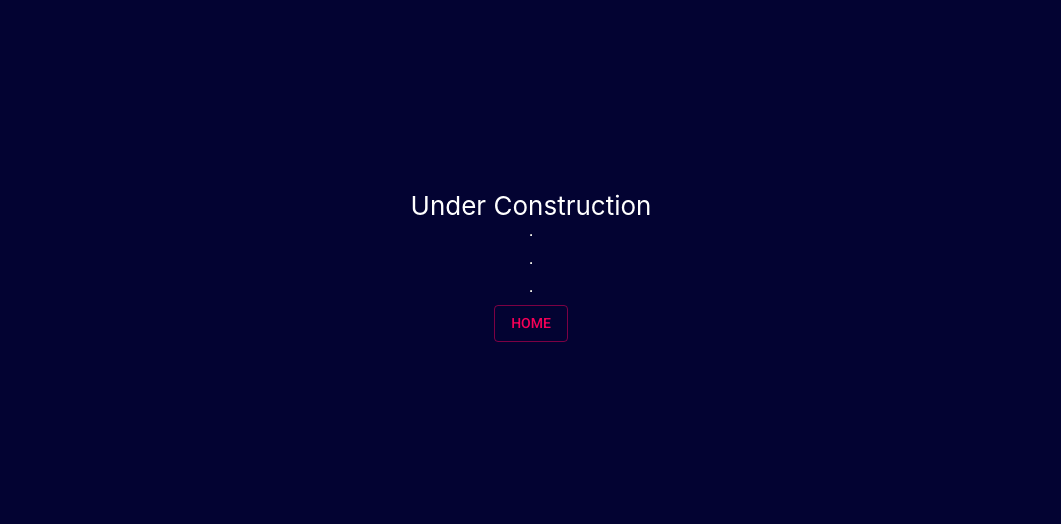
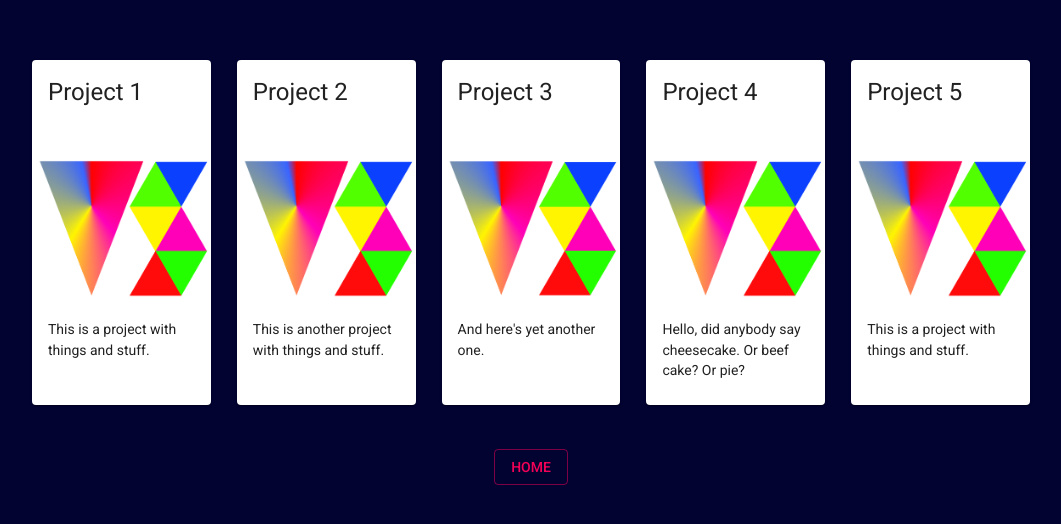
Before and after one commit to vaithschmitz/vaith.dev, a React (Create React App) app: page /projects in a window 1280 px wide. Shown: the part 134-658 px from the top of the page, without its empty margins (109-1170 px from the left). Built offline with nearby package versions, Linux system fonts and the light colour scheme.

Commit message:
added project cards

```diff
--- a/src/routes/Projects.css
+++ b/src/routes/Projects.css
@@ -8,3 +8,15 @@
     font-size: calc(10px + 2vmin);
     color: white;
   }
+
+  .cards {
+    max-width: 80vmax;
+    display: flex;
+    /* flex-direction: row; */
+    overflow-x: auto;
+  }
+
+  .single-card {
+    width: 100%;
+    margin: 0.5em;
+  }
--- a/src/routes/Projects.js
+++ b/src/routes/Projects.js
@@ -1,20 +1,86 @@
 import React from 'react';
 import { Link } from 'react-router-dom';
 import Button from '@material-ui/core/Button';
+import Card from '@material-ui/core/Card';
+import CardHeader from '@material-ui/core/CardHeader';
+import CardMedia from '@material-ui/core/CardMedia';
+import CardContent from '@material-ui/core/CardContent';
+import CardActions from '@material-ui/core/CardActions';
+import Typography from '@material-ui/core/Typography'
+import logo from '../web_logo_VS.png';
 import './Projects.css'
 
+const MyCardMedia = (
+    <CardMedia
+    style={{height: 0, paddingTop: '100%'}}
+    image={logo}/>
+)
 
 const Projects = () => {
     return(
         <div className='maintext'>
-            Under Construction
-            <hr/>
-            <hr/>
-            <hr/>
+            <div className="cards">
+                <Card className="single-card">
+                    <CardHeader title="Project 1"/>
+                    {MyCardMedia}
+                    {/* <CardMedia
+                        style={{height: 0, paddingTop: '100%'}}
+                        image={logo}/> */}
+                    <CardContent>
+                        <Typography component="p">
+                            This is a project with things and stuff.
+                        </Typography>
+                    </CardContent>
+                </Card>
+
+                <Card className="single-card">
+                    <CardHeader title="Project 2"/>
+                    {MyCardMedia}
+                    <CardContent>
+                        <Typography component="p">
+                            This is another project with things and stuff.
+                        </Typography>
+                    </CardContent>
+                </Card>
+
+                <Card className="single-card">
+                    <CardHeader title="Project 3"/>
+                    {MyCardMedia}
+                    <CardContent>
+                        <Typography component="p">
+                            And here's yet another one.
+                        </Typography>
+                    </CardContent>
+                </Card>
+
+                <Card className="single-card">
+                    <CardHeader title="Project 4"/>
+                    {MyCardMedia}
+                    <CardContent>
+                        <Typography component="p">
+                            Hello, did anybody say cheesecake. Or beef cake? Or pie?
+                        </Typography>
+                    </CardContent>
+                </Card>
+
+                <Card className="single-card">
+                    <CardHeader title="Project 5"/>
+                    {MyCardMedia}
+                    <CardContent>
+                        <Typography component="p">
+                        This is a project with things and stuff.
+                        </Typography>
+                    </CardContent>
+                </Card>
+
+
+            </div>
+            <br/>
             <Link to="/">
                 <Button variant="outlined" color="secondary">Home
                 </Button>
             </Link>
+
         </div>
 
     )
```
